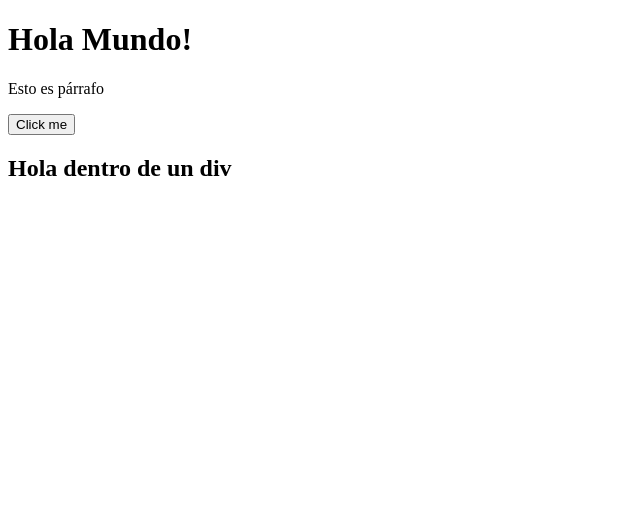
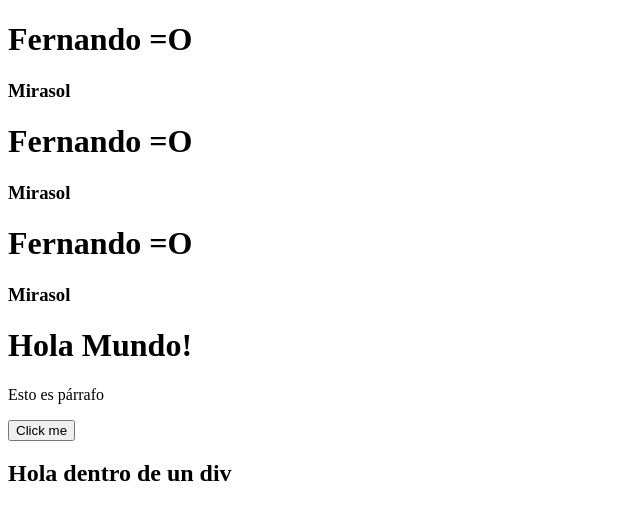
Before and after one commit to fhermq/react-first-steps, a React (Vite) app: page / in a window 1280 px wide. Shown: the top 520 px of the page, without its empty margins (0-640 px from the left). Built offline with nearby package versions, Linux system fonts and the light colour scheme.

Commit message:
Se agrega una funcion

```diff
--- /dev/null
+++ b/src/MyAwesomeApp.tsx
@@ -0,0 +1,19 @@
+//Utilizar funcion de flecha.
+export const MyAwesomeApp = () =>{
+     return (
+        <>
+            <h1>Fernando =O</h1>
+            <h3>Mirasol</h3>
+        </>
+    )
+}
+
+
+// export function MyAwesomeApp() {
+//     return (
+//         <>
+//             <h1>Fernando =)</h1>
+//             <h3>Mirasol</h3>
+//         </>
+//     )
+// }
--- a/src/main.tsx
+++ b/src/main.tsx
@@ -1,9 +1,13 @@
 import { StrictMode } from 'react'
 import { createRoot } from 'react-dom/client'
 import { FirstStepsApp } from './FirstStepsApp'
+import { MyAwesomeApp } from './MyAwesomeApp'
 
 createRoot(document.getElementById('root')!).render(
   <StrictMode>
-    <FirstStepsApp/>
+    <MyAwesomeApp />
+    <MyAwesomeApp />
+    <MyAwesomeApp />
+    <FirstStepsApp />
   </StrictMode>
 )
```
